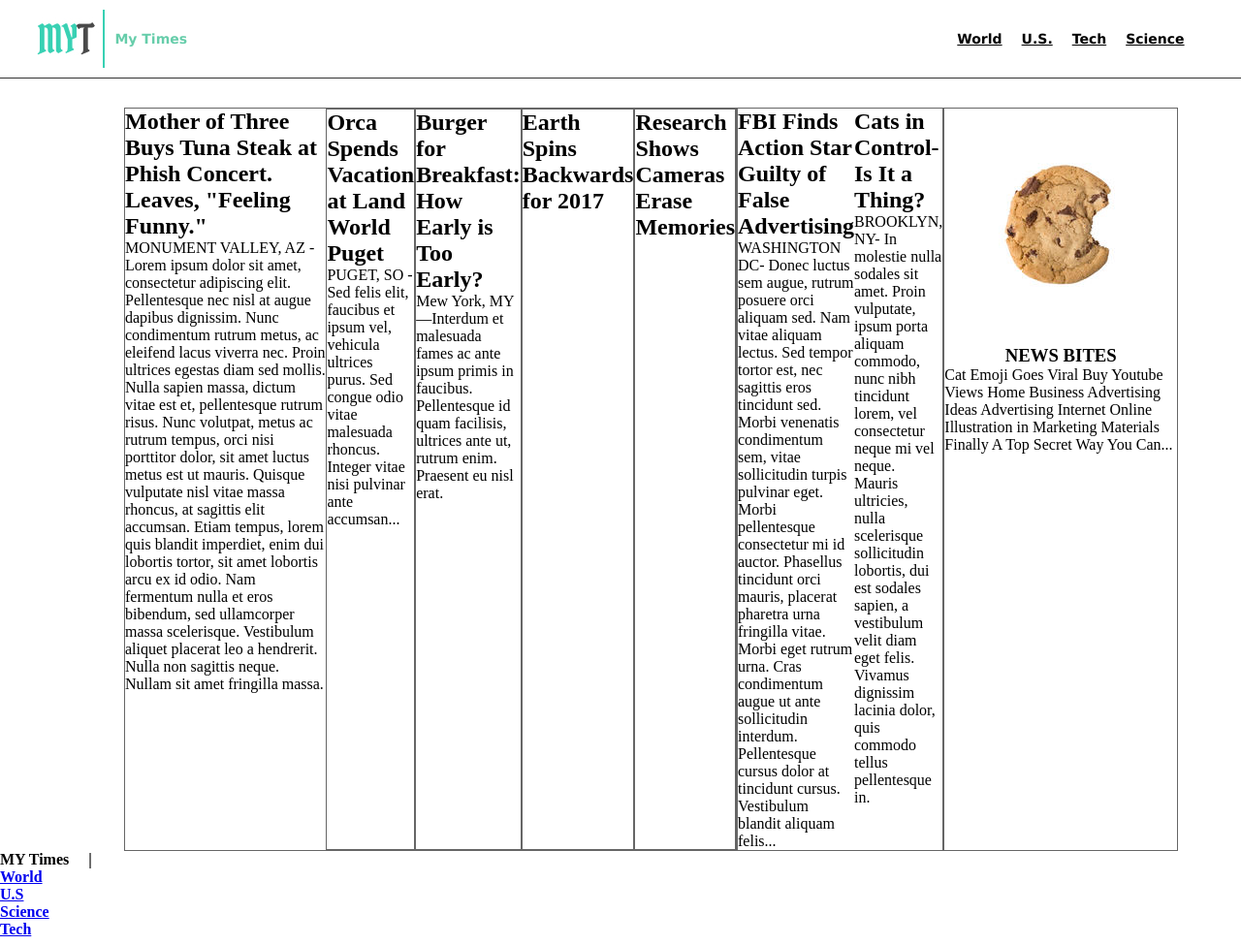
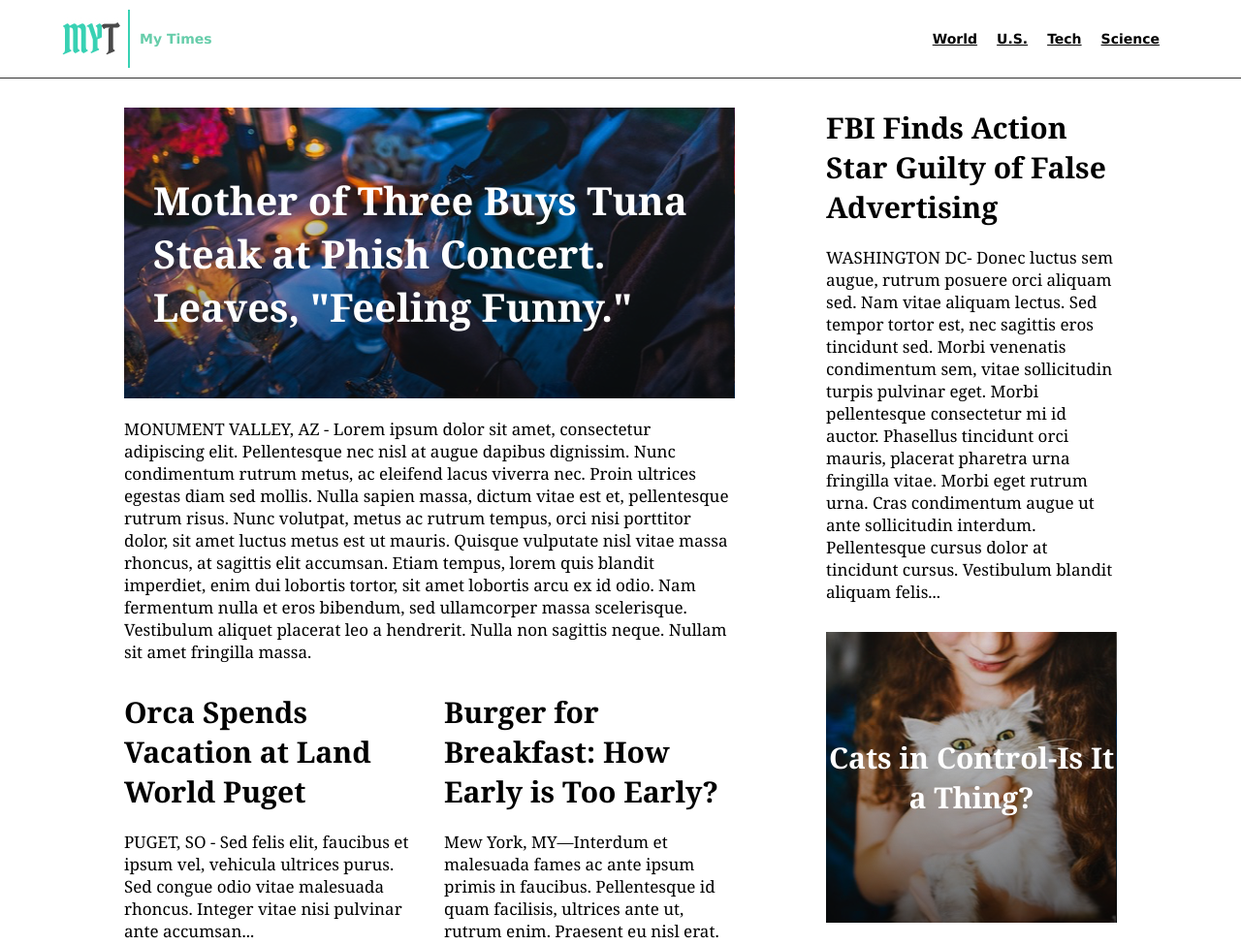
Before and after one commit to rcspille/MyTimes, a plain HTML site: page index.html in a window 1280 px wide. Shown: the top 975 px of the page at 97% size. Drawn offline with Linux system fonts and the light colour scheme.

Commit message:
Style homepage using flex layout.

```diff
--- a/resources/css/style.css
+++ b/resources/css/style.css
@@ -7,12 +7,12 @@
 header{
   display: flex;
   align-items: center;
-  width: 94%;
+  width: 90%;
   display: inline-flex;
   font-family: Verdana;
   font-size: 14px;
   font-weight: bold;
-  padding: 10px 3%;
+  padding: 10px 5%;
   border-bottom: 1px solid #333;
 }
 
@@ -54,22 +54,135 @@ content{
   margin: 0 auto;
   padding-top: 30px;
   justify-content: space-between;
+  flex-wrap: wrap;
 }
 
 .col-large{
   display: flex;
   width: 630px;
-  border: 1px solid #666;
+  flex-wrap: wrap;
+  justify-content: space-between;
+  align-items: flex-start;
 }
 
 .col-medium{
   display: flex;
   width: 300px;
-  border: 1px solid #666;
+  flex-direction: column;
 }
 
 .col-small{
   display: flex;
+  flex-direction: column;
   width: 240px;
-  border: 1px solid #666;
 }
+
+/* STORY IMAGE TITLES */
+#spotlight-story-title{
+  background-image:url(../img/img-story-main.png);
+  height: 300px;
+  display: flex;
+  align-items: center;
+  padding-left: 30px;
+}
+
+#story-1-title{
+  background-image:url(../img/img-story-1.png);
+  height: 300px;
+  display: flex;
+  align-items: center;
+  text-align: center;
+}
+
+#story-2-title{
+  background-image:url(../img/img-story-2.png);
+  height: 300px;
+  display: flex;
+  align-items: center;
+  text-align: center;
+}
+
+#story-3-title{
+  background-image:url(../img/img-story-3.png);
+  height: 300px;
+  display: flex;
+  align-items: center;
+  text-align: center;
+}
+
+/* STORIES */
+article{
+/*  display: flex;
+  flex-wrap: wrap;*/
+  margin-bottom: 30px;
+}
+
+/* NEWS BITES */
+p1{
+  display: flex;
+  background-color: WhiteSmoke;
+  font-size: 12px;
+  font-family: Verdana;
+  color: DimGray;
+  border-bottom: 1px solid black;
+  padding: 15px 30px;
+}
+
+/* FOOTER */
+footer{
+  display: inline-flex;
+  align-items: center;
+  justify-content: center;
+  flex-wrap: wrap;
+  flex-direction: column;
+  width: 100%;
+  height: 300px;
+  background-color: MediumAquamarine;
+  font-family: Verdana;
+  font-size: 12px;
+}
+
+footer a{
+  color: black;
+}
+
+/* HEADINGS */
+h1{
+  font-family: Georgia;
+  font-weight: bold;
+  font-size: 30px;
+}
+
+#spotlight-story-title h1{
+  font-size: 40px;
+}
+
+.img-bg{
+  color: white;
+}
+
+h3{
+  font-size: 16px;
+  font-weight: bold;
+  margin-bottom: 30px;
+}
+
+h4{
+  display: inline;
+  margin-right: 20px;
+  font-weight: normal;
+}
+
+h4 span{
+  font-size: 16px;
+  font-family: Georgia;
+  font-weight: bold;
+  color: white;
+}
+
+p{
+  font-family: Georgia;
+  font-size: 17px;
+  color: black;
+  margin-top: 20px;
+}
```
